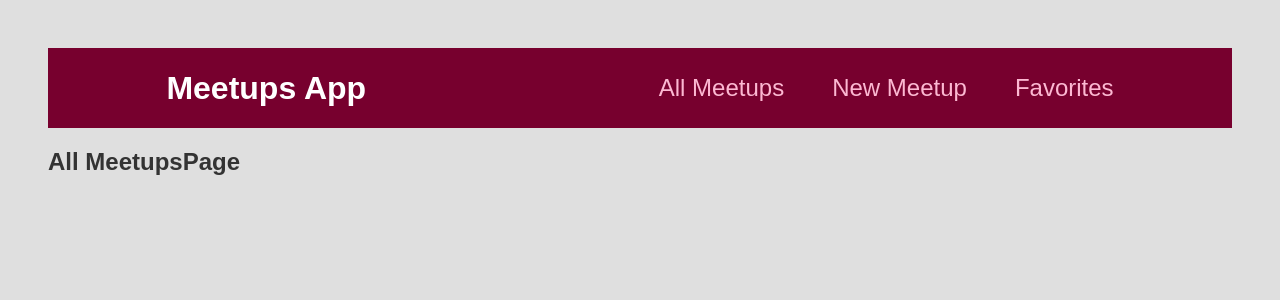
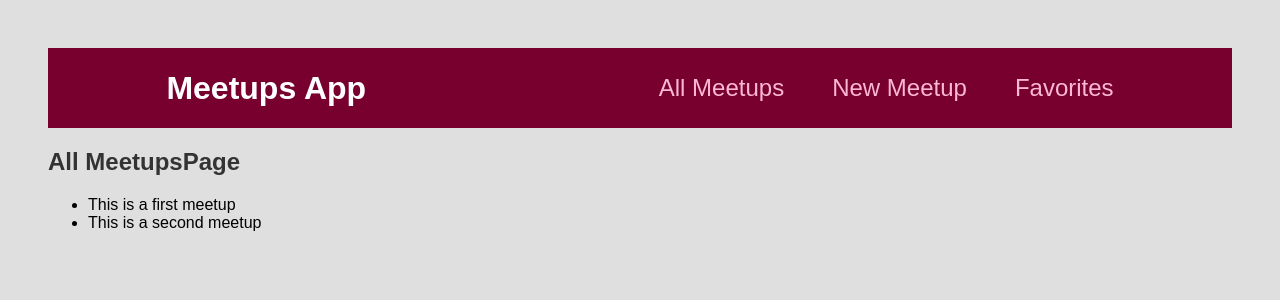
Before and after one commit to saturdayclass/react-meetup-app, a React (Create React App) app: page / in a window 1280 px wide. Shown: the top 300 px of the page. Built offline with nearby package versions, Linux system fonts and the light colour scheme.

Commit message:
update: added dummy data and showing all data dummy

```diff
--- a/src/pages/AllMeetups.jsx
+++ b/src/pages/AllMeetups.jsx
@@ -22,6 +22,11 @@ function AllMeetupsPage() {
   return (
     <section>
       <h1>All MeetupsPage</h1>
+      <ul>
+        {DUMMY_DATA.map((data) => {
+          return <li key={data.id}>{data.title}</li>;
+        })}
+      </ul>
     </section>
   );
 }
```
